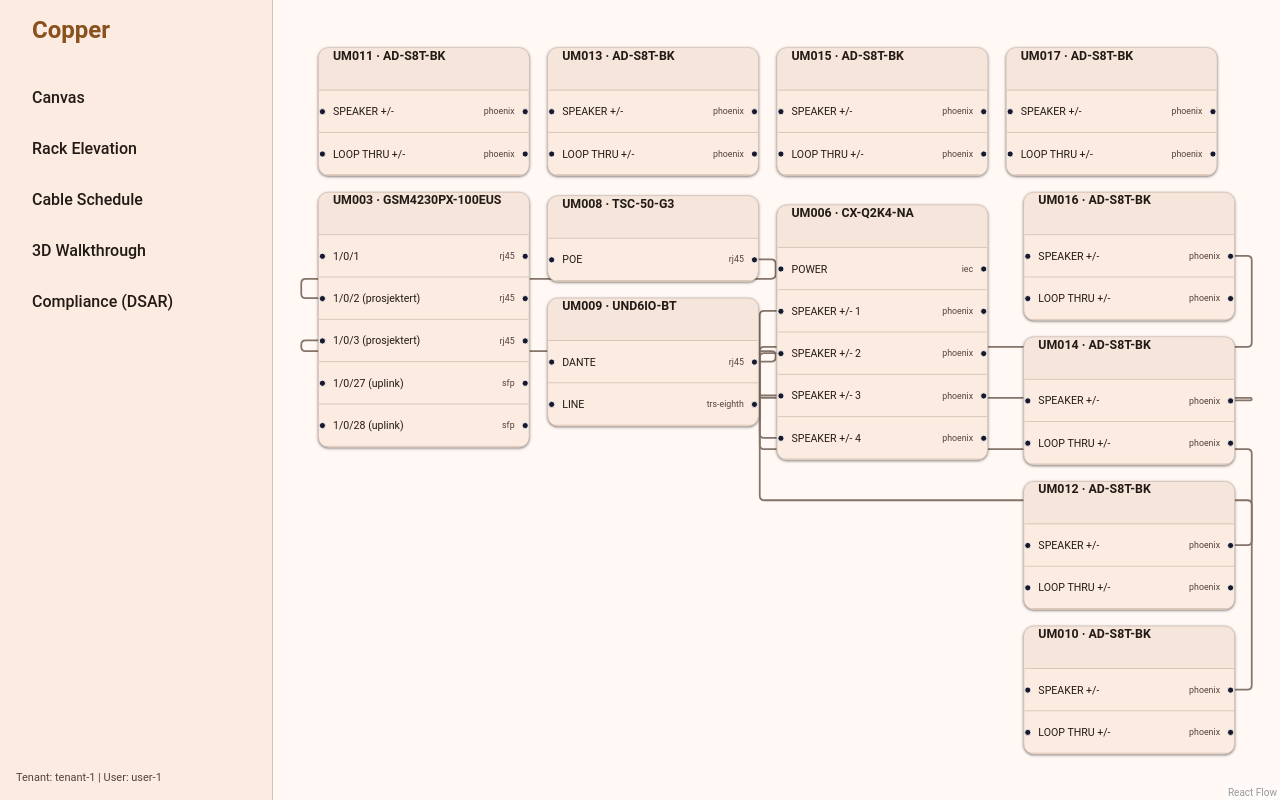
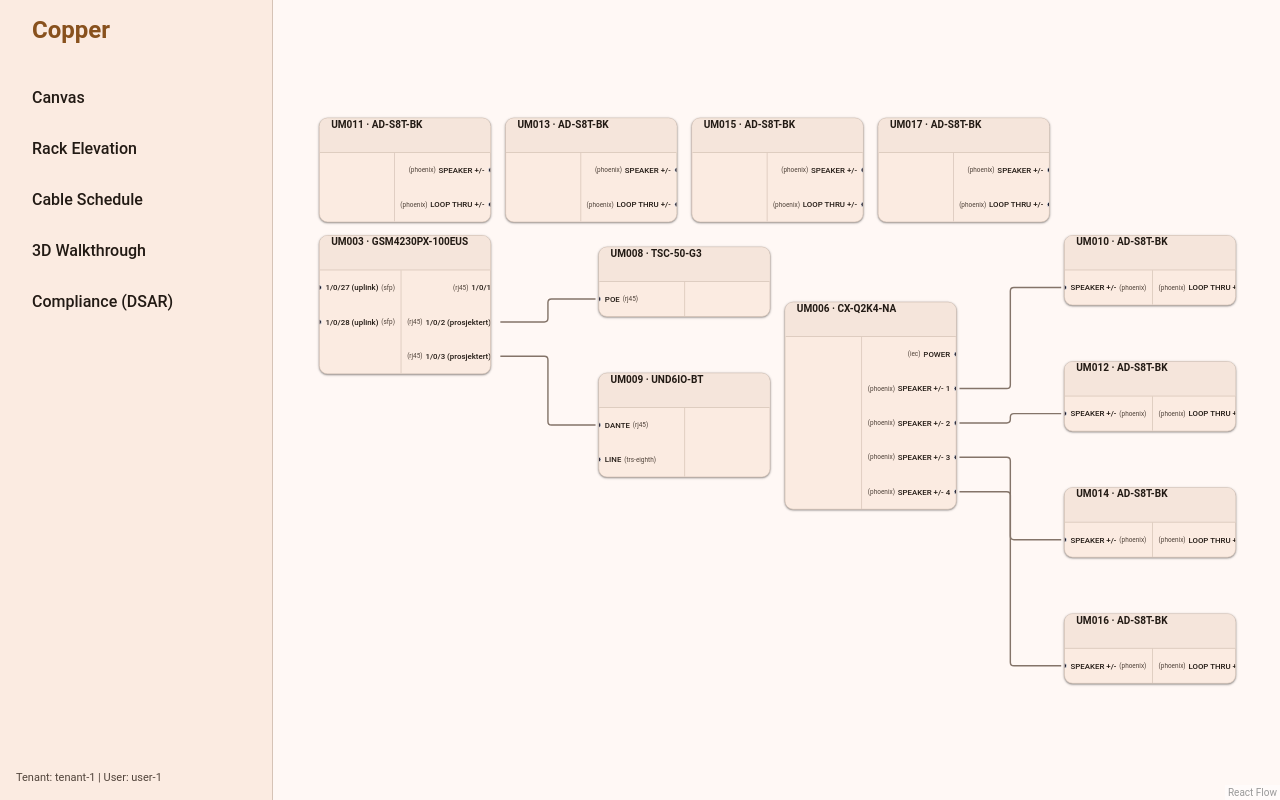
Before and after one commit to sindrehaugen/Copper, a React (Vite) app in the folder app/: page / in a window 1280 px wide. Built offline with nearby package versions, Linux system fonts and the light colour scheme.

Commit message:
feat(canvas): separate ports into inputs/outputs and enforce orthogonal layout

```diff
--- a/app/src/projection/layout.ts
+++ b/app/src/projection/layout.ts
@@ -1,31 +1,36 @@
-import ELK, { type ElkNode, type ElkExtendedEdge } from 'elkjs';
+import ELK from 'elkjs/lib/elk.bundled.js';
+import type { ElkNode, ElkExtendedEdge } from 'elkjs';
 import type { Node, Edge } from '@xyflow/react';
 import { CARD_WIDTH, CARD_HEADER_H } from '../model/geometry';
 
 const elk = new ELK();
 
-/**
- * Applies layered ELK auto-layout to React Flow nodes and edges.
- * Positions are directed left-to-right based on graph connectivity.
- */
 export async function applyElkLayout(
   nodes: Node[],
   edges: Edge[]
 ): Promise<Node[]> {
-  if (nodes.length === 0) {
-    return [];
-  }
+  if (nodes.length === 0) return [];
 
   const elkNodes: ElkNode[] = nodes.map((node) => ({
     id: node.id,
     width: node.initialWidth ?? node.width ?? CARD_WIDTH,
     height: node.initialHeight ?? node.height ?? CARD_HEADER_H,
+    ports: [
+      ...(node.data.inputPorts as any[] || []).map(p => ({
+        id: p.id,
+        properties: { 'port.side': 'WEST' }
+      })),
+      ...(node.data.outputPorts as any[] || []).map(p => ({
+        id: p.id,
+        properties: { 'port.side': 'EAST' }
+      }))
+    ]
   }));
 
   const elkEdges: ElkExtendedEdge[] = edges.map((edge) => ({
     id: edge.id,
-    sources: [edge.source],
-    targets: [edge.target],
+    sources: [edge.sourceHandle || edge.source],
+    targets: [edge.targetHandle || edge.target],
   }));
 
   const graph: ElkNode = {
@@ -33,6 +38,11 @@
     layoutOptions: {
       'elk.algorithm': 'layered',
       'elk.direction': 'RIGHT',
+      'elk.layered.spacing.nodeNodeBetweenLayers': '150', // Spacing between columns
+      'elk.layered.spacing.edgeNodeBetweenLayers': '50',
+      'elk.spacing.nodeNode': '80', // Vertical spacing
+      'elk.edgeRouting': 'ORTHOGONAL',
+      'elk.layered.nodePlacement.strategy': 'NETWORK_SIMPLEX'
     },
     children: elkNodes,
     edges: elkEdges,
@@ -49,9 +59,7 @@
 
   return nodes.map((node) => {
     const pos = positionMap.get(node.id);
-    if (!pos) {
-      return node;
-    }
+    if (!pos) return node;
     return {
       ...node,
       position: { x: pos.x, y: pos.y },
--- a/app/src/projection/toFlow.ts
+++ b/app/src/projection/toFlow.ts
@@ -1,5 +1,5 @@
 import type { Node, Edge } from '@xyflow/react';
-import type { DesignDocument, PortRef } from '../model/schema';
+import type { DesignDocument, PortRef, Device } from '../model/schema';
 import { CARD_WIDTH, CARD_HEADER_H, CARD_PAD_Y, PORT_ROW_H } from '../model/geometry';
 
 export type LayoutData = Record<string, { x: number; y: number }>;
@@ -12,28 +12,6 @@
   document: DesignDocument,
   layout: LayoutData = {}
 ): { nodes: Node[]; edges: Edge[] } {
-  const nodes: Node[] = document.devices.map((device) => {
-    const totalPorts =
-      (device.interfaces?.length ?? 0) +
-      (device.frontPorts?.length ?? 0) +
-      (device.rearPorts?.length ?? 0) +
-      (device.consolePorts?.length ?? 0) +
-      (device.powerPorts?.length ?? 0) +
-      (device.powerOutlets?.length ?? 0);
-
-    const initialHeight = CARD_HEADER_H + CARD_PAD_Y + totalPorts * PORT_ROW_H;
-    const position = layout[device.id] ?? { x: 0, y: 0 };
-
-    return {
-      id: device.id,
-      type: 'device',
-      position,
-      data: { device },
-      initialWidth: CARD_WIDTH,
-      initialHeight,
-    };
-  });
-
   const edges: Edge[] = document.cables.map((cable) => {
     const sourceTerm = cable.terminations[0];
     const targetTerm = cable.terminations[1];
@@ -47,5 +25,66 @@
     };
   });
 
+  const sourceHandleIds = new Set(edges.map(e => e.sourceHandle));
+  const targetHandleIds = new Set(edges.map(e => e.targetHandle));
+
+  const nodes: Node[] = document.devices.map((device) => {
+    // Extract all ports
+    const allPorts: Array<{id: string, name: string, label?: string, kind: string, type?: string}> = [];
+
+    const addPorts = (list: any[] | undefined, kind: string) => {
+      if (!list) return;
+      for (const p of list) {
+        allPorts.push({
+          id: p.id ?? `${kind}-${p.name}`,
+          name: p.name,
+          label: p.label,
+          kind,
+          type: p.type
+        });
+      }
+    };
+
+    addPorts(device.interfaces, 'interface');
+    addPorts(device.frontPorts, 'frontPort');
+    addPorts(device.rearPorts, 'rearPort');
+    addPorts(device.consolePorts, 'consolePort');
+    addPorts(device.powerPorts, 'powerPort');
+    addPorts(device.powerOutlets, 'powerOutlet');
+
+    const inputPorts: typeof allPorts = [];
+    const outputPorts: typeof allPorts = [];
+
+    for (const p of allPorts) {
+      if (targetHandleIds.has(p.id)) {
+        inputPorts.push(p);
+      } else if (sourceHandleIds.has(p.id)) {
+        outputPorts.push(p);
+      } else {
+        // Guess based on name
+        const n = p.name.toUpperCase();
+        if (n.includes('IN') || n.includes('RX')) {
+          inputPorts.push(p);
+        } else {
+          // Default to output for unassigned
+          outputPorts.push(p);
+        }
+      }
+    }
+
+    const totalRows = Math.max(inputPorts.length, outputPorts.length);
+    const initialHeight = CARD_HEADER_H + CARD_PAD_Y + totalRows * PORT_ROW_H;
+    const position = layout[device.id] ?? { x: 0, y: 0 };
+
+    return {
+      id: device.id,
+      type: 'device',
+      position,
+      data: { device, inputPorts, outputPorts },
+      initialWidth: CARD_WIDTH,
+      initialHeight,
+    };
+  });
+
   return { nodes, edges };
 }
--- a/app/src/views/canvas/nodes/DeviceNode.tsx
+++ b/app/src/views/canvas/nodes/DeviceNode.tsx
@@ -3,109 +3,23 @@
 import type { Device } from '../../../model/schema';
 import { CARD_WIDTH, CARD_HEADER_H, PORT_ROW_H } from '../../../model/geometry';
 
+export interface PortItem {
+  id: string;
+  name: string;
+  label?: string;
+  kind: string;
+  type?: string;
+  signalClassId?: string;
+}
+
 export interface DeviceNodeData {
   device: Device;
+  inputPorts: PortItem[];
+  outputPorts: PortItem[];
   [key: string]: unknown;
 }
 
 export type DeviceNodeType = Node<DeviceNodeData, 'device'>;
-
-export interface PortItem {
-  id: string;
-  name: string;
-  label?: string | undefined;
-  kind: 'interface' | 'frontPort' | 'rearPort' | 'consolePort' | 'powerPort' | 'powerOutlet';
-  type?: string | undefined;
-  signalClassId?: string | undefined;
-}
-
-/**
- * Extracts and flattens all materialized ports from a device in canonical order.
- * Port IDs match the IDs generated by toFlow for cable terminations.
- */
-export function getDevicePorts(device: Device): PortItem[] {
-  const ports: PortItem[] = [];
-
-  if (device.interfaces) {
-    for (const p of device.interfaces) {
-      ports.push({
-        id: p.id ?? `interface-${p.name}`,
-        name: p.name,
-        label: p.label,
-        kind: 'interface',
-        type: p.type,
-        signalClassId: p.signalClassId,
-      });
-    }
-  }
-
-  if (device.frontPorts) {
-    for (const p of device.frontPorts) {
-      ports.push({
-        id: p.id ?? `frontPort-${p.name}`,
-        name: p.name,
-        label: p.label,
-        kind: 'frontPort',
-        type: p.type,
-        signalClassId: p.signalClassId,
-      });
-    }
-  }
-
-  if (device.rearPorts) {
-    for (const p of device.rearPorts) {
-      ports.push({
-        id: p.id ?? `rearPort-${p.name}`,
-        name: p.name,
-        label: p.label,
-        kind: 'rearPort',
-        type: p.type,
-        signalClassId: p.signalClassId,
-      });
-    }
-  }
-
-  if (device.consolePorts) {
-    for (const p of device.consolePorts) {
-      ports.push({
-        id: p.id ?? `consolePort-${p.name}`,
-        name: p.name,
-        label: p.label,
-        kind: 'consolePort',
-        type: p.type,
-        signalClassId: p.signalClassId,
-      });
-    }
-  }
-
-  if (device.powerPorts) {
-    for (const p of device.powerPorts) {
-      ports.push({
-        id: p.id ?? `powerPort-${p.name}`,
-        name: p.name,
-        label: p.label,
-        kind: 'powerPort',
-        type: p.type,
-        signalClassId: p.signalClassId,
-      });
-    }
-  }
-
-  if (device.powerOutlets) {
-    for (const p of device.powerOutlets) {
-      ports.push({
-        id: p.id ?? `powerOutlet-${p.name}`,
-        name: p.name,
-        label: p.label,
-        kind: 'powerOutlet',
-        type: p.type,
-        signalClassId: p.signalClassId,
-      });
-    }
-  }
-
-  return ports;
-}
 
 const cardStyle: CSSProperties = {
   boxSizing: 'border-box',
@@ -138,38 +52,92 @@
   width: '100%',
 };
 
+const columnsContainerStyle: CSSProperties = {
+  display: 'flex',
+  flexDirection: 'row',
+  width: '100%',
+};
+
+const columnStyle: CSSProperties = {
+  flex: 1,
+  display: 'flex',
+  flexDirection: 'column',
+};
+
 const portRowStyle: CSSProperties = {
   height: `${PORT_ROW_H}px`,
   boxSizing: 'border-box',
   position: 'relative',
   display: 'flex',
   alignItems: 'center',
-  justifyContent: 'space-between',
-  padding: '0 16px',
-  borderBottom: '1px solid var(--md-sys-color-outline-variant, #f0f0f0)',
-  fontSize: '12px',
+  padding: '0 8px',
+  fontSize: '11px',
 };
 
 const portNameStyle: CSSProperties = {
   whiteSpace: 'nowrap',
   overflow: 'hidden',
   textOverflow: 'ellipsis',
+  fontWeight: 500,
 };
 
-const portKindBadgeStyle: CSSProperties = {
-  fontSize: '10px',
+const portTypeStyle: CSSProperties = {
+  fontSize: '9px',
   color: 'var(--md-sys-color-on-surface-variant, #79747e)',
-  marginLeft: '8px',
+  marginLeft: '4px',
 };
 
-/**
- * Custom React Flow DeviceNode component.
- * Displays device name in card header and renders all ports with dual left/right handles.
- */
 export function DeviceNode({ data }: NodeProps<DeviceNodeType>): JSX.Element {
   const device = data.device;
-  const ports = device ? getDevicePorts(device) : [];
+  const inputPorts = data.inputPorts || [];
+  const outputPorts = data.outputPorts || [];
   const displayName = device?.name ?? device?.designation ?? device?.id ?? 'Unknown Device';
+
+  const renderPort = (port: PortItem, isInput: boolean) => {
+    const portDisplayName = port.label || port.name;
+    return (
+      <div
+        key={port.id}
+        className="copper-port-row"
+        style={{
+          ...portRowStyle,
+          justifyContent: isInput ? 'flex-start' : 'flex-end',
+          textAlign: isInput ? 'left' : 'right'
+        }}
+        data-port-id={port.id}
+        data-port-kind={port.kind}
+      >
+        {isInput && (
+          <Handle
+            type="target"
+            position={Position.Left}
+            id={port.id}
+            style={{ top: '50%', transform: 'translateY(-50%)', left: -5 }}
+          />
+        )}
+
+        <div style={{ display: 'flex', alignItems: 'center', flexDirection: isInput ? 'row' : 'row-reverse' }}>
+          <span style={portNameStyle} title={portDisplayName}>
+            {portDisplayName}
+          </span>
+          {port.type && (
+            <span style={{ ...portTypeStyle, marginLeft: isInput ? '4px' : '0', marginRight: isInput ? '0' : '4px' }}>
+              ({port.type})
+            </span>
+          )}
+        </div>
+
+        {!isInput && (
+          <Handle
+            type="source"
+            position={Position.Right}
+            id={port.id}
+            style={{ top: '50%', transform: 'translateY(-50%)', right: -5 }}
+          />
+        )}
+      </div>
+    );
+  };
 
   return (
     <div className="copper-device-node" style={cardStyle} data-device-id={device?.id}>
@@ -178,37 +146,38 @@
           {displayName}
         </div>
       </header>
-      <div className="copper-device-ports">
-        {ports.map((port) => {
-          const portDisplayName = port.label || port.name;
-          return (
-            <div
-              key={port.id}
-              className="copper-port-row"
-              style={portRowStyle}
-              data-port-id={port.id}
-              data-port-kind={port.kind}
-            >
-              <Handle
-                type="source"
-                position={Position.Left}
-                id={port.id}
-                style={{ top: '50%', transform: 'translateY(-50%)' }}
-              />
-              <span style={portNameStyle} title={portDisplayName}>
-                {portDisplayName}
-              </span>
-              <span style={portKindBadgeStyle}>{port.type || ''}</span>
-              <Handle
-                type="target"
-                position={Position.Right}
-                id={port.id}
-                style={{ top: '50%', transform: 'translateY(-50%)' }}
-              />
-            </div>
-          );
-        })}
+      <div style={columnsContainerStyle}>
+        <div style={{ ...columnStyle, borderRight: '1px solid var(--md-sys-color-outline-variant, #f0f0f0)' }}>
+          {inputPorts.map(p => renderPort(p, true))}
+        </div>
+        <div style={columnStyle}>
+          {outputPorts.map(p => renderPort(p, false))}
+        </div>
       </div>
     </div>
   );
 }
+
+export function getDevicePorts(device: Device): PortItem[] {
+  const ports: PortItem[] = [];
+  const addPorts = (list: any[] | undefined, kind: string) => {
+    if (!list) return;
+    for (const p of list) {
+      ports.push({
+        id: p.id ?? `${kind}-${p.name}`,
+        name: p.name,
+        label: p.label,
+        kind,
+        type: p.type,
+        signalClassId: p.signalClassId,
+      });
+    }
+  };
+  addPorts(device.interfaces, 'interface');
+  addPorts(device.frontPorts, 'frontPort');
+  addPorts(device.rearPorts, 'rearPort');
+  addPorts(device.consolePorts, 'consolePort');
+  addPorts(device.powerPorts, 'powerPort');
+  addPorts(device.powerOutlets, 'powerOutlet');
+  return ports;
+}
```
